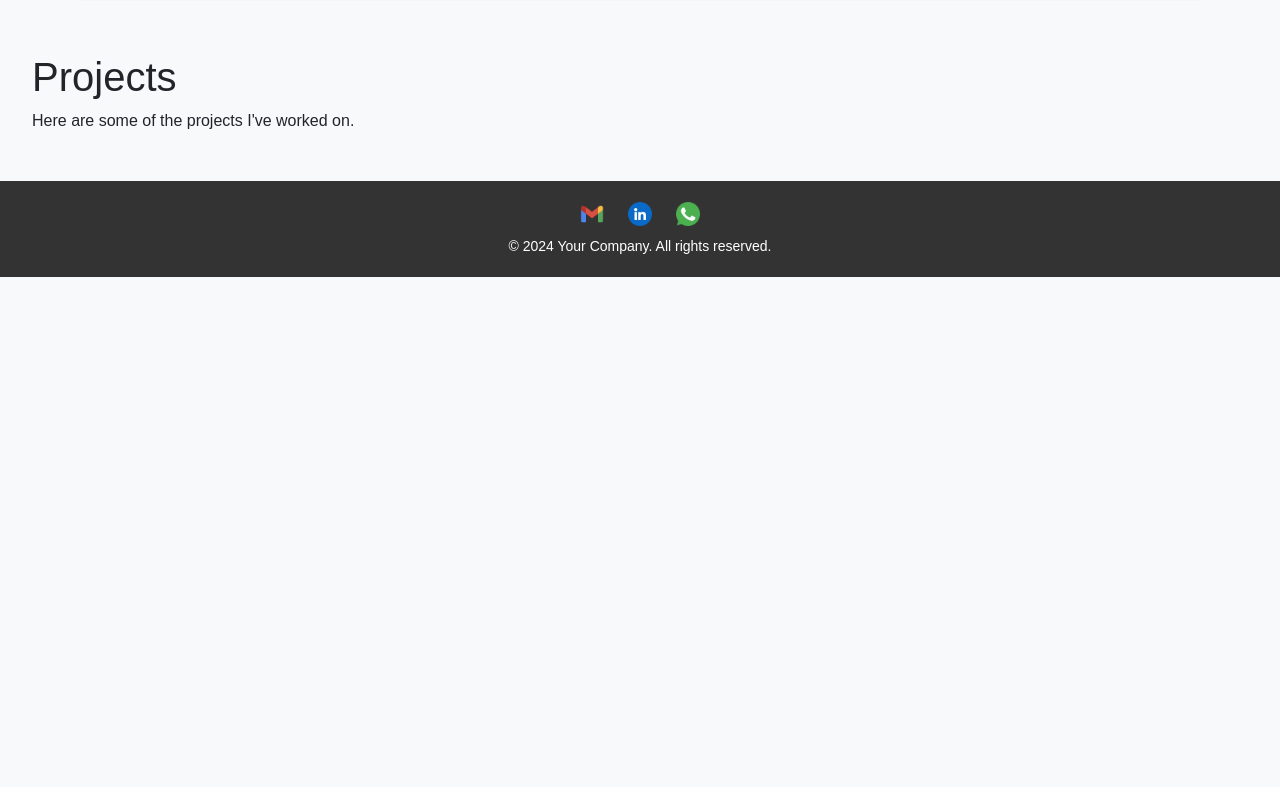
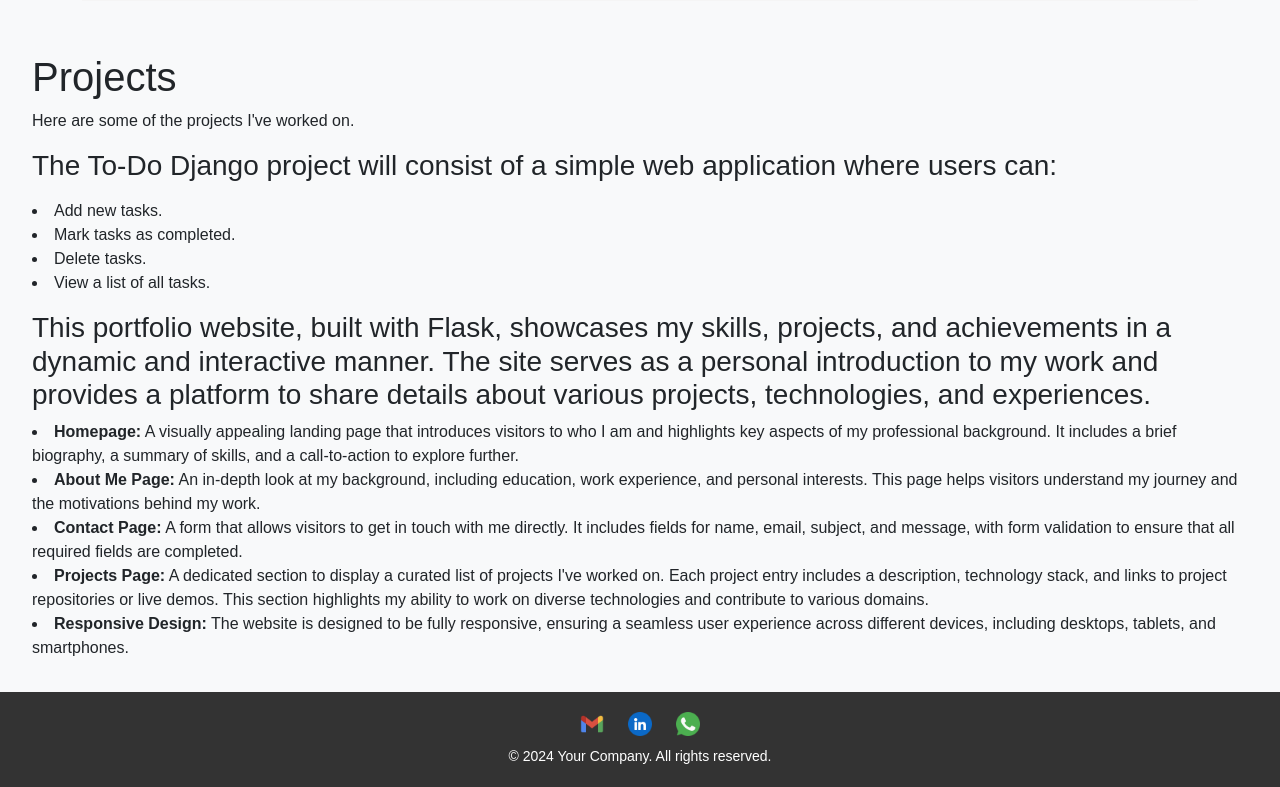
Before and after one commit to Arpitchauhan84/portfolio1, a Flask app: page /projects in a window 1280 px wide. Shown: the part 800-1587 px from the top of the page. Before the commit the page ends 1077 px from the top, so only its background shows below. Run offline with Flask 3, Linux system fonts and the light colour scheme.

Commit message:
first commit

```diff
--- a/templates/projects.html
+++ b/templates/projects.html
@@ -5,4 +5,24 @@
 {% block content %}
     <h1>Projects</h1>
     <p>Here are some of the projects I've worked on.</p>
+    <h3>The To-Do Django project will consist of a simple web application where users can:</h3>
+    <p>
+     <li> Add new tasks.</li>
+     <li> Mark tasks as completed.</li>
+     <li>Delete tasks.</li>
+     <li>View a list of all tasks.</li>
+    </p>
+    <h3>This portfolio website, built with Flask, showcases my skills, projects, and achievements in a dynamic and interactive manner. The site serves as a personal introduction to my work and provides a platform to share details about various projects, technologies, and experiences.</h3>
+
+    <li><b>Homepage:</b> A visually appealing landing page that introduces visitors to who I am and highlights key aspects of my professional background. It includes a brief biography, a summary of skills, and a call-to-action to explore further.</li>
+
+    <li><b>About Me Page:</b> An in-depth look at my background, including education, work experience, and personal interests. This page helps visitors understand my journey and the motivations behind my work.</li>
+
+    <li><b>Contact Page:</b> A form that allows visitors to get in touch with me directly. It includes fields for name, email, subject, and message, with form validation to ensure that all required fields are completed.</li>
+
+    <li><b>Projects Page:</b> A dedicated section to display a curated list of projects I've worked on. Each project entry includes a description, technology stack, and links to project repositories or live demos. This section highlights my ability to work on diverse technologies and contribute to various domains.</li>
+
+    <li><b>Responsive Design:</b> The website is designed to be fully responsive, ensuring a seamless user experience across different devices, including desktops, tablets, and smartphones.
+
+    </li>
 {% endblock %}
```
